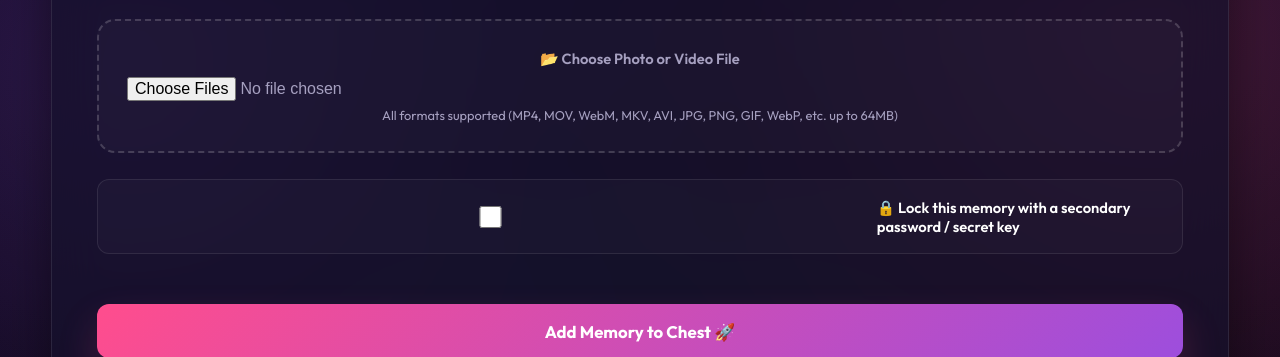
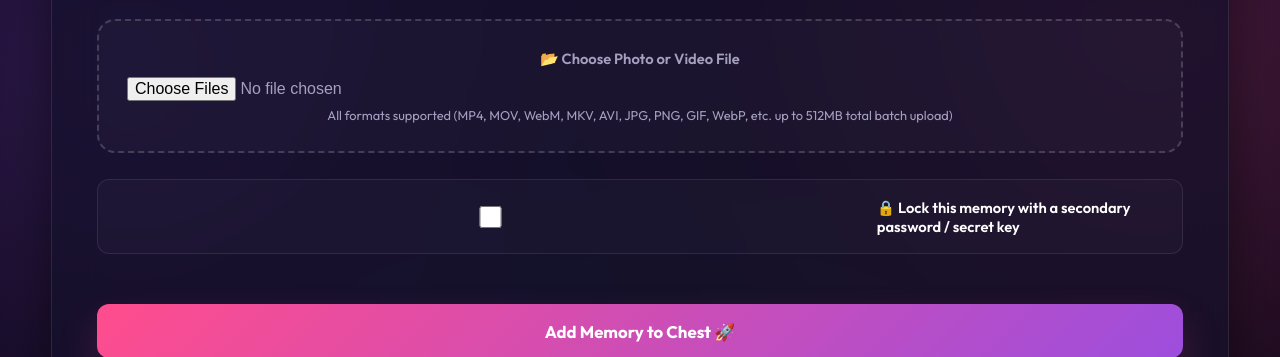
Before and after one commit to Jaykuwer-Yadav/New-repo, a Flask app: page /memories in a window 1280 px wide. Shown: the part 844-1201 px from the top of the page. Run offline with Flask 3, Linux system fonts and the light colour scheme; the visitor is signed in with stand-in values (Sample User, id 1); some libraries are stand-ins or nearby versions; some web fonts are replaced.

Commit message:
Increase Flask MAX_CONTENT_LENGTH to 512MB and add custom 413 Payload Too Large error handler

```diff
--- a/app.py
+++ b/app.py
@@ -30,7 +30,7 @@ from firebase_admin import credentials, storage
 app = Flask(__name__)
 app.secret_key = os.environ.get("SECRET_KEY", "birthday_memories_secret_key_for_sessions_2026")
 app.config["UPLOAD_FOLDER"] = os.path.join("static", "uploads")
-app.config["MAX_CONTENT_LENGTH"] = 64 * 1024 * 1024  # 64MB max upload
+app.config["MAX_CONTENT_LENGTH"] = 512 * 1024 * 1024  # 512MB max upload limit
 
 os.makedirs(app.config["UPLOAD_FOLDER"], exist_ok=True)
 os.makedirs("templates", exist_ok=True)
@@ -968,3 +968,17 @@ def admin_toggle_test_mode():
 if __name__ == "__main__":
     port = int(os.environ.get("PORT", 5000))
     app.run(host="0.0.0.0", port=port, debug=False)
+
+
+
+
+
+
+
+
+
+
+@app.errorhandler(413)
+def request_entity_too_large(error):
+    flash("Upload failed: Total file size exceeds the maximum limit (512MB). Please upload fewer files at once or compress large videos.", "error")
+    return redirect(request.referrer or url_for("memories"))
--- a/templates/memories.html
+++ b/templates/memories.html
@@ -63,7 +63,7 @@
             <label for="mem-media" id="mediaUploadLabel">📂 Choose Photo or Video File</label>
             <input type="file" id="mem-media" name="media" accept="image/*,video/*,.mp4,.mov,.webm,.mkv,.avi,.m4v,.ogv,.jpg,.jpeg,.png,.gif,.webp,.svg,.heic" required multiple>
             <small style="color: var(--text-muted); font-size: 0.8rem; margin-top: 0.4rem; display: block;">
-                All formats supported (MP4, MOV, WebM, MKV, AVI, JPG, PNG, GIF, WebP, etc. up to 64MB)
+                All formats supported (MP4, MOV, WebM, MKV, AVI, JPG, PNG, GIF, WebP, etc. up to 512MB total batch upload)
             </small>
         </div>
 
```
